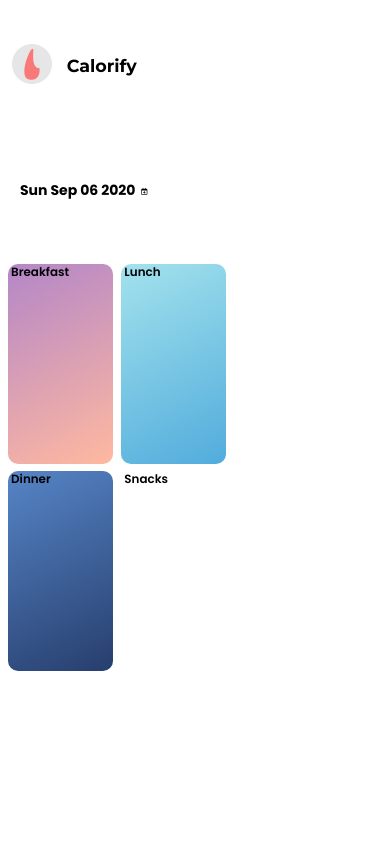
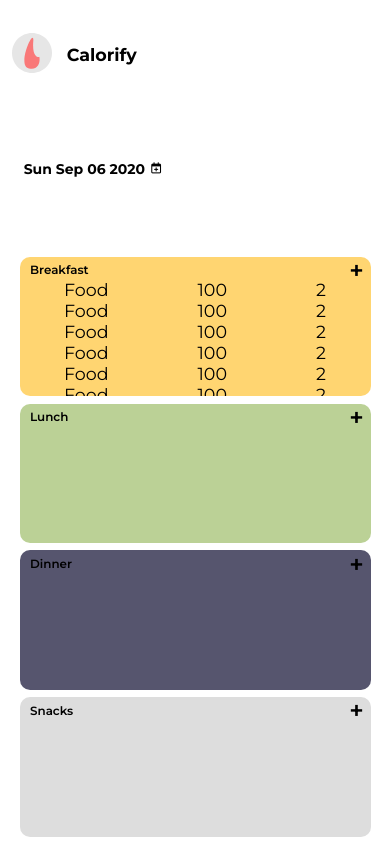
Before and after one commit to shai-bit/calorie-tracker, a React (Create React App) app in the folder client/: page /dashboard in a window 390 px wide. Built offline with nearby package versions, Linux system fonts and the light colour scheme; no server answers; a web font is replaced by a local one.

Commit message:
Responsive cards

```diff
--- a/client/src/components/ConsumptionList.js
+++ b/client/src/components/ConsumptionList.js
@@ -2,18 +2,65 @@ import React from 'react';
 
 const ConsumptionList = () => {
   return (
-    <div className="dashboard__consumption">
-      <div className="dashboard__consumption--item bkfast">
-        <h3 className="dashboard__consumption--time">Breakfast</h3>
+    <div className="consumption">
+      <div className="consumption__card bkfast">
+        <div className="consumption__card--header">
+          Breakfast<span>+</span>
+        </div>
+        <div className="consumption__card--body">
+          <ul className="consumption__card--list">
+            <li className="consumption__card--item">
+              Food <span className="calories">100</span>
+              <span className="quantity">2</span>
+            </li>
+            <li className="consumption__card--item">
+              Food <span className="calories">100</span>
+              <span className="quantity">2</span>
+            </li>
+            <li className="consumption__card--item">
+              Food <span className="calories">100</span>
+              <span className="quantity">2</span>
+            </li>
+            <li className="consumption__card--item">
+              Food <span className="calories">100</span>
+              <span className="quantity">2</span>
+            </li>
+            <li className="consumption__card--item">
+              Food <span className="calories">100</span>
+              <span className="quantity">2</span>
+            </li>
+            <li className="consumption__card--item">
+              Food <span className="calories">100</span>
+              <span className="quantity">2</span>
+            </li>
+            <li className="consumption__card--item">
+              Food <span className="calories">100</span>
+              <span className="quantity">2</span>
+            </li>
+            <li className="consumption__card--item">
+              Food <span className="calories">100</span>
+              <span className="quantity">2</span>
+            </li>
+          </ul>
+        </div>
       </div>
-      <div className="dashboard__consumption--item lunch">
-        <h3 className="dashboard__consumption--time">Lunch</h3>
+      <div className="consumption__card lunch">
+        <div className="consumption__card--header">
+          Lunch<span>+</span>
+        </div>
+        <div className="consumption__card--body"></div>
       </div>
-      <div className="dashboard__consumption--item dinner">
-        <h3 className="dashboard__consumption--time">Dinner</h3>
+      <div className="consumption__card dinner">
+        <div className="consumption__card--header">
+          Dinner<span>+</span>
+        </div>
+        <div className="consumption__card--body"></div>
       </div>
-      <div className="dashboard__consumption--item snacks">
-        <h3 className="dashboard__consumption--time">Snacks</h3>
+      <div className="consumption__card snacks">
+        <div className="consumption__card--header">
+          Snacks<span>+</span>
+        </div>
+        <div className="consumption__card--body"></div>
       </div>
     </div>
   );
--- a/client/src/components/CurrentDate.js
+++ b/client/src/components/CurrentDate.js
@@ -8,17 +8,18 @@ const CurrentDate = (props) => {
   const [calendarVisibility, setCalendarVisibility] = useState(false);
   const showCalendar = calendarVisibility ? '' : 'hidden';
   const calendarIcon = calendarVisibility ? 'minus' : 'plus';
+  const getDate = props.getDate;
   // If calendar value changes, change string date in redux
   useEffect(() => {
-    props.getDate(getStringDate(value));
-  }, [value]);
+    getDate(getStringDate(value));
+  }, [value, getDate]);
 
   return (
     <div className="dashboard__calendar">
       <h2 className="dashboard__calendar--date">
         {value.toDateString()}
         <i
-          class={`far fa-calendar-${calendarIcon}`}
+          className={`far fa-calendar-${calendarIcon}`}
           onClick={() => setCalendarVisibility(!calendarVisibility)}
         />
       </h2>
--- a/client/src/components/Dashboard.css
+++ b/client/src/components/Dashboard.css
@@ -2,16 +2,16 @@
   position: relative;
   height: 87vh;
   background-color: #fff;
-  font-family: 'Poppins', sans-serif;
+  font-family: 'Montserrat', sans-serif;
   font-size: 2.5rem;
 }
 
 .dashboard__header {
   margin: 0 10px;
   position: absolute;
-  top: 10px;
-  left: 10px;
-  font-size: 4rem;
+  top: 0px;
+  left: 3.5%;
+  font-size: 3rem;
   font-weight: 300;
 }
 
@@ -22,8 +22,8 @@
 .dashboard__calendar {
   margin: 10px 10px;
   position: absolute;
-  top: 60px;
-  left: 10px;
+  top: 5.5%;
+  left: 3.5%;
 }
 
 .dashboard__calendar--date {
@@ -31,9 +31,9 @@
 }
 
 .dashboard__calendar i {
-  font-size: 0.5em;
+  font-size: 1.6rem;
   position: absolute;
-  top: 40%;
+  top: 16%;
   left: 105%;
 }
 
@@ -47,15 +47,17 @@
 
 .react-calendar {
   width: 350px;
-  background: white;
-  border-radius: 30px;
-  font-family: 'Poppins', sans-serif;
+  background: #fbfbfb;
+  box-shadow: 0 1.5rem 4rem rgba(0, 0, 0, 0.15);
+  border-radius: 20px;
+  font-family: 'Montserrat', sans-serif;
   font-weight: 500;
   line-height: 1.125em;
   position: absolute;
-  top: 220px;
-  left: 200px;
+  top: 619%;
+  left: 225%;
   transform: translate(-50%, -50%);
+  z-index: 1;
 }
 .react-calendar--doubleView {
   width: 700px;
@@ -81,7 +83,7 @@
   border: 0;
   border-radius: 10px;
   outline: none;
-  font-family: 'Poppins', sans-serif;
+  font-family: 'Montserrat', sans-serif;
 }
 .react-calendar button:enabled:hover {
   cursor: pointer;
@@ -96,7 +98,7 @@
 }
 .react-calendar__navigation__label {
   font-size: 2rem;
-  font-family: 'Poppins', sans-serif;
+  font-family: 'Montserrat', sans-serif;
   font-weight: 600;
 }
 .react-calendar__navigation__arrow {
@@ -180,51 +182,90 @@
   text-decoration: none;
 }
 
-.dashboard__consumption {
+.consumption {
   position: relative;
   width: 60%;
+  height: 79%;
   top: 20%;
-  left: 1%;
+  left: 3.5%;
+  display: flex;
+  flex-flow: row wrap;
+  justify-content: space-around;
+  align-content: space-between;
+}
+
+@media (max-width: 600px) {
+  .consumption {
+    width: 100%;
+    left: 0%;
+  }
+}
+
+.consumption__card {
+  position: relative;
+  display: flex;
+  flex-flow: column;
+  width: 49%;
+  height: 49%;
+  overflow: auto;
+  flex-basis: auto;
   border-radius: 10px;
 }
 
-.dashboard__consumption--time {
+@media (max-width: 600px) {
+  .consumption__card {
+    width: 90%;
+    height: 24%;
+  }
+}
+
+.bkfast {
+  background-color: #ffd571;
+}
+
+.lunch {
+  background-color: #bbd196;
+}
+
+.dinner {
+  background-color: #56556e;
+}
+
+.snacks {
+  background-color: #dddddd;
+}
+
+.consumption__card--header {
+  position: relative;
+  top: 4%;
   font-size: 1.7rem;
   font-weight: 600;
   margin: 0 0 0 3%;
 }
 
-.dashboard__consumption--item {
-  display: inline-block;
-  width: 45%;
-  height: 200px;
-  border-radius: 10px;
-  margin: 0 4px;
+.consumption__card--header span {
+  position: absolute;
+  font-size: 3.5rem;
+  top: -72%;
+  right: 2%;
 }
 
-.bkfast {
-  background: linear-gradient(
-    153deg,
-    rgba(179, 134, 200, 1) 0%,
-    rgba(255, 185, 160, 1) 100%
-  );
+@media (max-width: 600px) {
+  .consumption__card--header span {
+    top: -50%;
+  }
 }
 
-.lunch {
-  background: linear-gradient(
-    153deg,
-    rgba(163, 226, 237, 1) 0%,
-    rgba(81, 172, 220, 1) 100%
-  );
+.consumption__card--header span:hover {
+  color: #ff5656;
 }
 
-.dinner {
-  background: linear-gradient(
-    153deg,
-    rgba(86, 133, 199, 1) 0%,
-    rgba(39, 62, 109, 1) 100%
-  );
+.consumption__card--list {
+  margin: 1rem 0 0 0rem;
 }
 
-.snacks {
+.consumption__card--item {
+  display: flex;
+  flex-flow: row;
+  justify-content: space-around;
 }
--- a/client/src/components/Dashboard.js
+++ b/client/src/components/Dashboard.js
@@ -1,4 +1,5 @@
 import React from 'react';
+import { useLocation } from 'react-router-dom';
 
 import CurrentDate from './CurrentDate';
 import WelcomeUser from './WelcomeUser';
--- a/client/src/components/Landing.css
+++ b/client/src/components/Landing.css
@@ -64,7 +64,8 @@
   }
   .welcome .msg {
     left: 8%;
-    top: 13%;
+    top: 8%;
+    width: 18rem;
   }
 }
 
--- a/client/src/components/Navbar.css
+++ b/client/src/components/Navbar.css
@@ -57,6 +57,10 @@ html {
   transform: translate(0, -50%);
 }
 
+.navbar__holder.home.spaced {
+  left: 3%;
+}
+
 .navbar__holder.account {
   font-size: 1.8rem;
   position: absolute;
@@ -64,14 +68,18 @@ html {
   right: 10%;
   transform: translate(0, -50%);
 }
+
+.navbar__holder.account.spaced {
+  right: 3%;
+}
 @media (max-width: 600px) {
   .navbar__holder.home {
-    top: 60%;
+    top: 50%;
     left: 3%;
   }
 
   .navbar__holder.account {
-    top: 60%;
+    top: 50%;
     right: 3%;
   }
 }
@@ -81,24 +89,27 @@ html {
   padding: 0 10px;
 }
 
-.underbar-one,
-.underbar-two {
+.underbar-one {
   display: inline-block;
 }
 
 .underbar-one::before,
-.underbar-one::after,
-.underbar-two::before,
-.underbar-two::after {
+.underbar-one::after {
   content: '';
   position: absolute;
+  left: 0;
   bottom: -4px;
   width: 0px;
   height: 2px;
-  margin: 5px 0 0;
   transition: all 0.2s ease-in-out;
   opacity: 0;
   background-color: #ff5656;
+}
+
+.underbar-one:hover::before,
+.underbar-one:hover::after {
+  width: 79%;
+  opacity: 1;
 }
 
 .underbar-one.solo::before,
@@ -106,27 +117,9 @@ html {
   bottom: 6px;
 }
 
-.underbar-one::before,
-.underbar-one::after {
-  left: 0;
-}
-
-.underbar-two::before,
-.underbar-two::after {
-  left: 38%;
-}
-
-.underbar-one:hover::before,
-.underbar-one:hover::after {
-  width: 29%;
-  opacity: 1;
-}
-
-.underbar-two:hover::before,
-.underbar-two:hover::after {
-  left: 38%;
-  width: 63%;
-  opacity: 1;
+.underbar-one.solo:hover::before,
+.underbar-one.solo:hover::after {
+  width: 32%;
 }
 
 /* Clears up default button style */
--- a/client/src/components/Navbar.js
+++ b/client/src/components/Navbar.js
@@ -7,6 +7,7 @@ import './Navbar.css';
 import calorifyLogo from '../resources/calorify-logo.svg';
 
 class Navbar extends Component {
+  // static spaced = props.auth
   setHome(props) {
     switch (props.auth) {
       case null:
@@ -46,32 +47,27 @@ class Navbar extends Component {
       // Logged in
       default:
         return (
-          <React.Fragment>
-            <div className="underbar-one">
-              <a href="/api/logout">
-                <button className="navbar__button logout">Log out</button>
-              </a>
-            </div>
-            <div className="underbar-two">
-              <button className="navbar__button settings">
-                Account settings
-              </button>
-            </div>
-          </React.Fragment>
+          <div className="underbar-one">
+            <a href="/api/logout">
+              <button className="navbar__button logout">Log out</button>
+            </a>
+          </div>
         );
     }
   }
 
   render() {
+    const spaced =
+      this.props.auth === false ? '' : this.props.auth === null ? '' : 'spaced';
     return (
       <nav className="navbar">
-        <div className="navbar__holder home">
-          <img className="navbar__logo" src={calorifyLogo} />
+        <div className={`navbar__holder home ${spaced}`}>
+          <img className="navbar__logo" src={calorifyLogo} alt="logo" />
           <Link className="navbar__link" to={this.setHome(this.props)}>
             <button className="navbar__button logo">Calorify</button>
           </Link>
         </div>
-        <div className="navbar__holder account">
+        <div className={`navbar__holder account ${spaced}`}>
           {this.renderLinks(this.props)}
         </div>
       </nav>
--- a/client/src/components/NotFound.css
+++ b/client/src/components/NotFound.css
@@ -3,7 +3,7 @@
   height: 87vh;
   border-top-left-radius: 1rem;
   border-top-right-radius: 1rem;
-  background-color: rgb(223, 215, 215);
+  background-color: #fff;
   background-image: url(../resources/notfound.svg);
   background-repeat: no-repeat;
   background-size: 45%;
```
